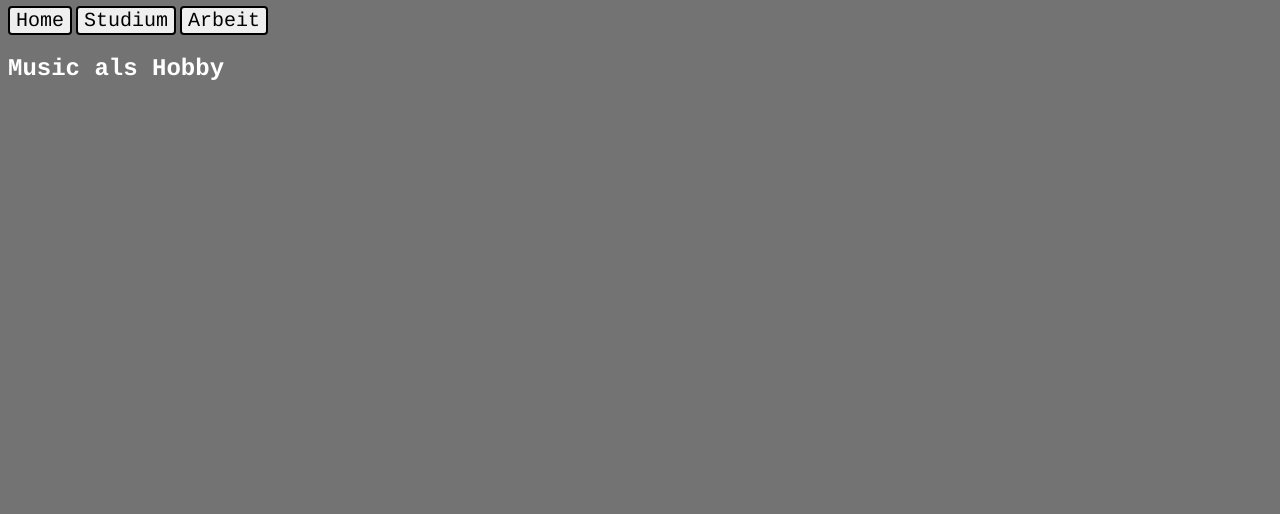
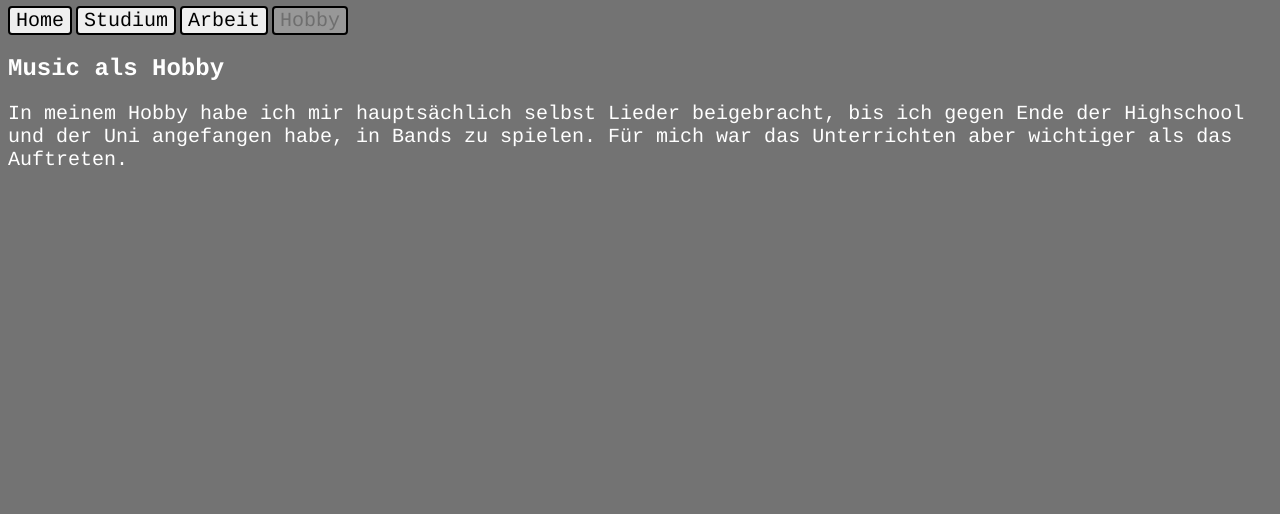
Before and after one commit to SZF-JamesD/first-webiste, a plain HTML site: page hobby.html in a window 1280 px wide. Shown: the part 286-800 px from the top of the page. Drawn offline with Linux system fonts and the light colour scheme.

Commit message:
added new paragraph in hobby.html

```diff
--- a/hobby.html
+++ b/hobby.html
@@ -9,7 +9,7 @@
     <button onclick="document.location='///C:/Users/052277/Documents/VSCode%20Projects/index.html'">Home</button>
     <button onclick="document.location='///C:/Users/052277/Documents/VSCode%20Projects/studium.html'">Studium</button>
     <button onclick="document.location='///C:/Users/052277/Documents/VSCode%20Projects/arbeit.html'">Arbeit</button>
-
+    <button disabled onclick="document.location='///C:/Users/052277/Documents/VSCode%20Projects/hobby.html'">Hobby</button>
 
 
 
@@ -19,6 +19,8 @@
 
 <body>
 
-    <p></p>
+    <p>In meinem Hobby habe ich mir hauptsächlich selbst Lieder beigebracht,
+        bis ich gegen Ende der Highschool und der Uni angefangen habe, in Bands zu spielen.
+        Für mich war das Unterrichten aber wichtiger als das Auftreten.</p>
 
 </body>
```
